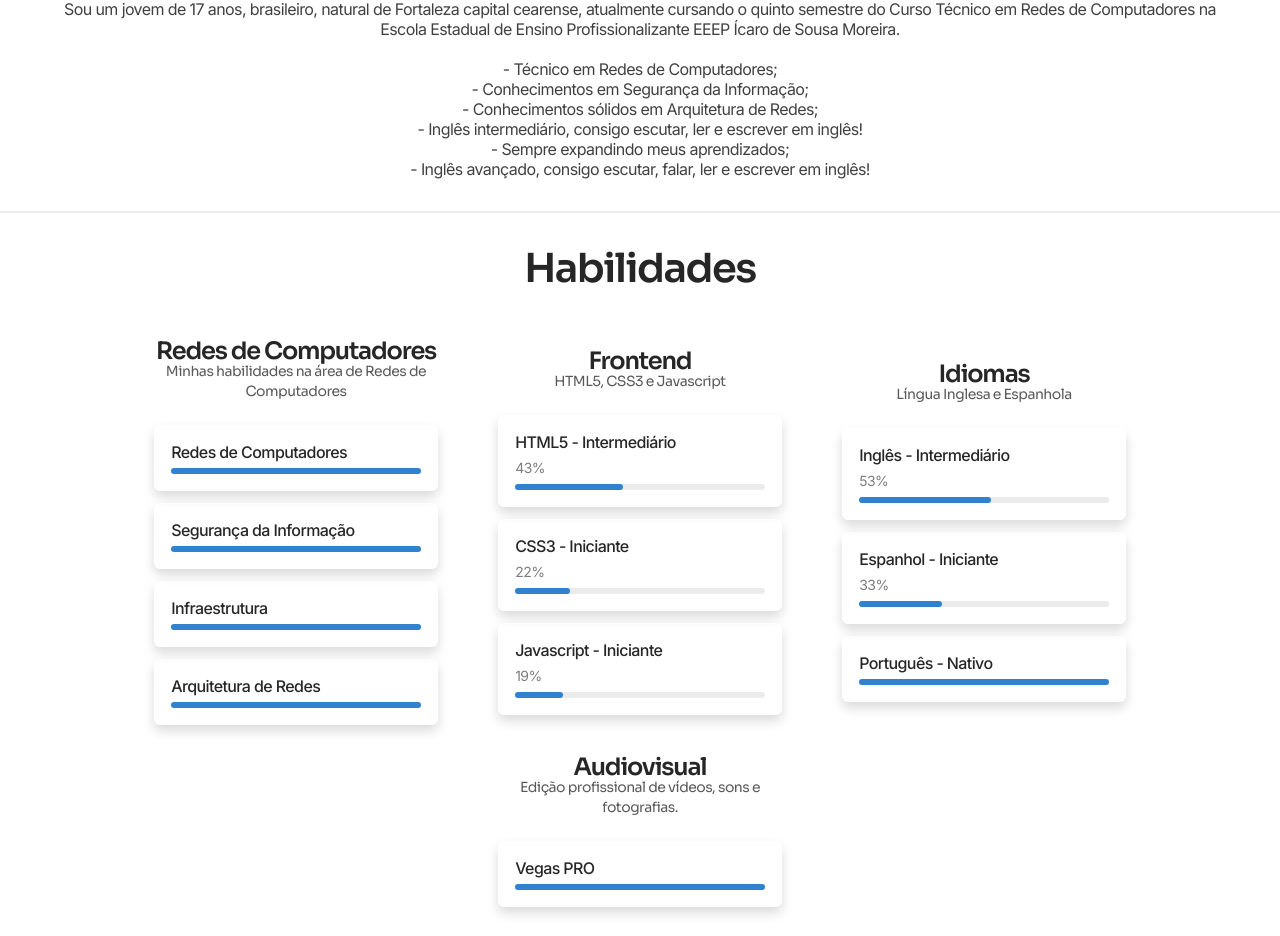
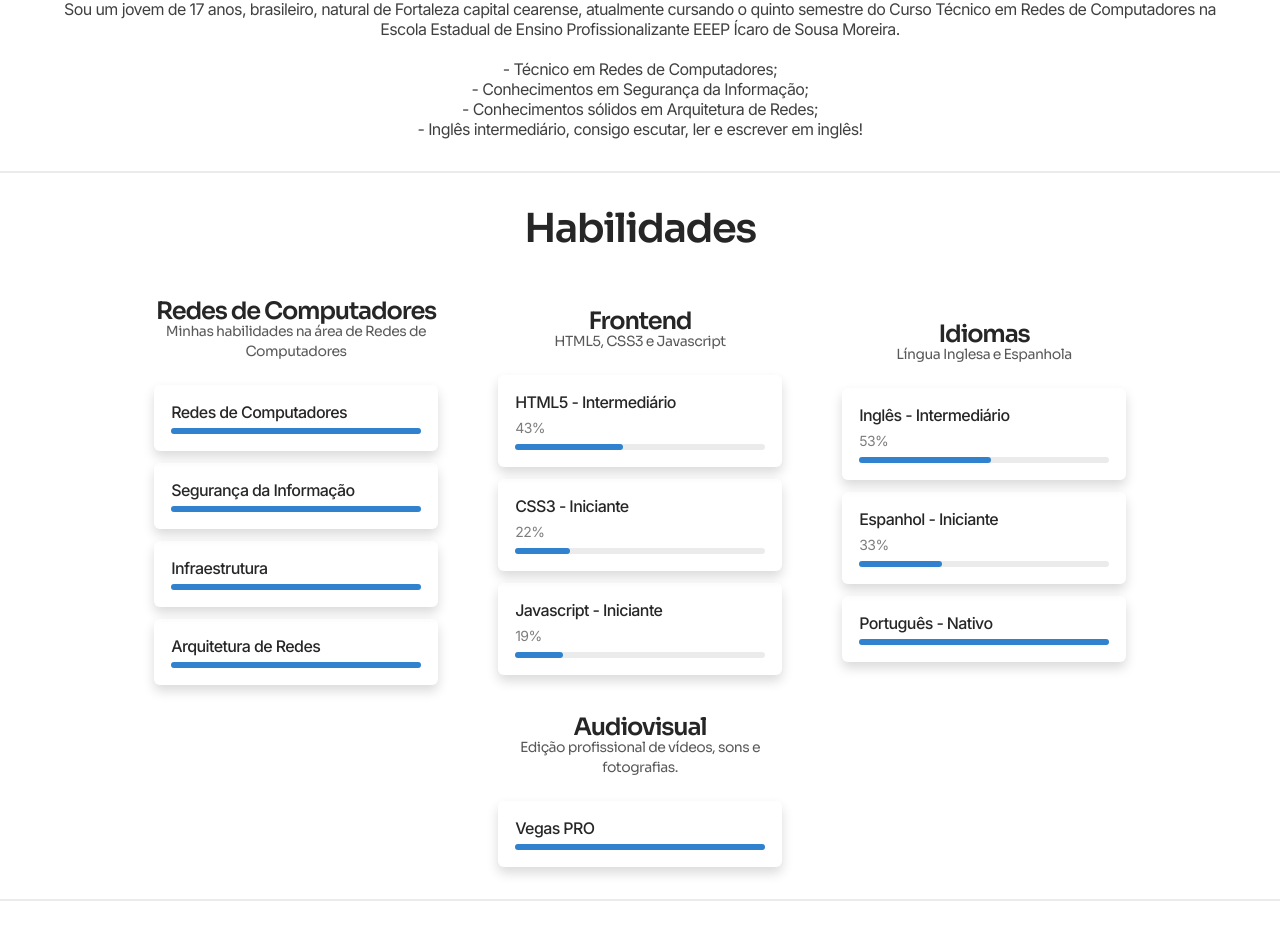
Before and after one commit to JacoMartins/gustavo-portfolio, a React (Vite) app in the folder web/: page / in a window 1280 px wide. Shown: the part 825-1761 px from the top of the page. Built offline with nearby package versions, Linux system fonts and the light colour scheme.

Commit message:
Update index.tsx

```diff
--- a/web/src/components/Pages/Home/index.tsx
+++ b/web/src/components/Pages/Home/index.tsx
@@ -77,14 +77,6 @@ export function Page({ name, colorScheme }: PageType) {
 
             <SectionText>
               - Inglês intermediário, consigo escutar, ler e escrever em inglês!
-            </SectionText>
-
-            <SectionText>
-              - Sempre expandindo meus aprendizados;
-            </SectionText>
-
-            <SectionText>
-              - Inglês avançado, consigo escutar, falar, ler e escrever em inglês!
             </SectionText>
           </div>
         </AboutMeContainer>
```
